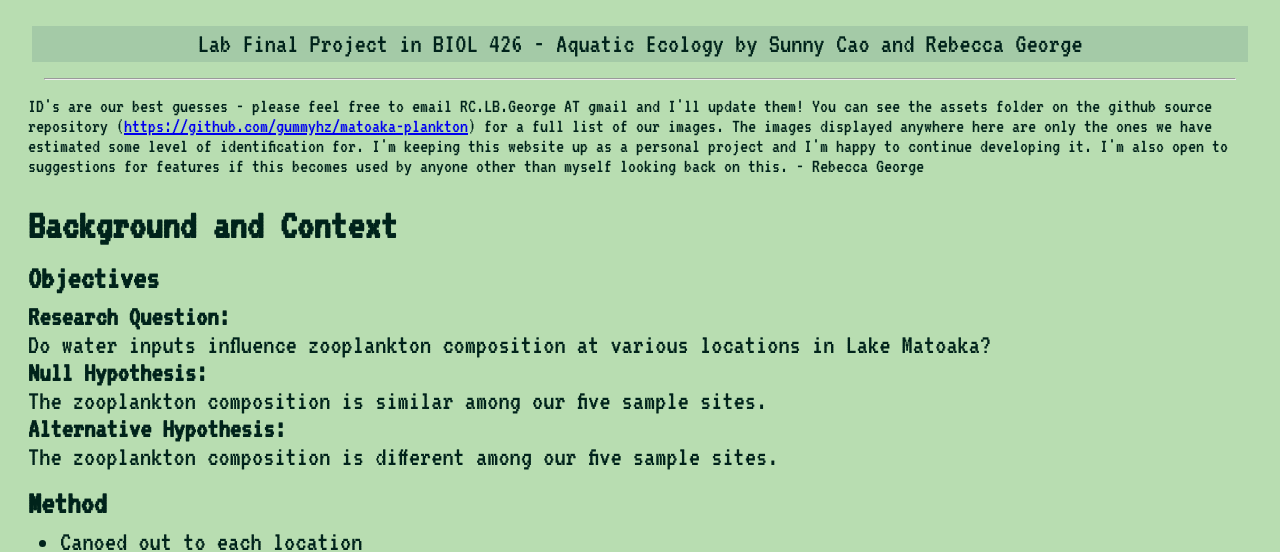
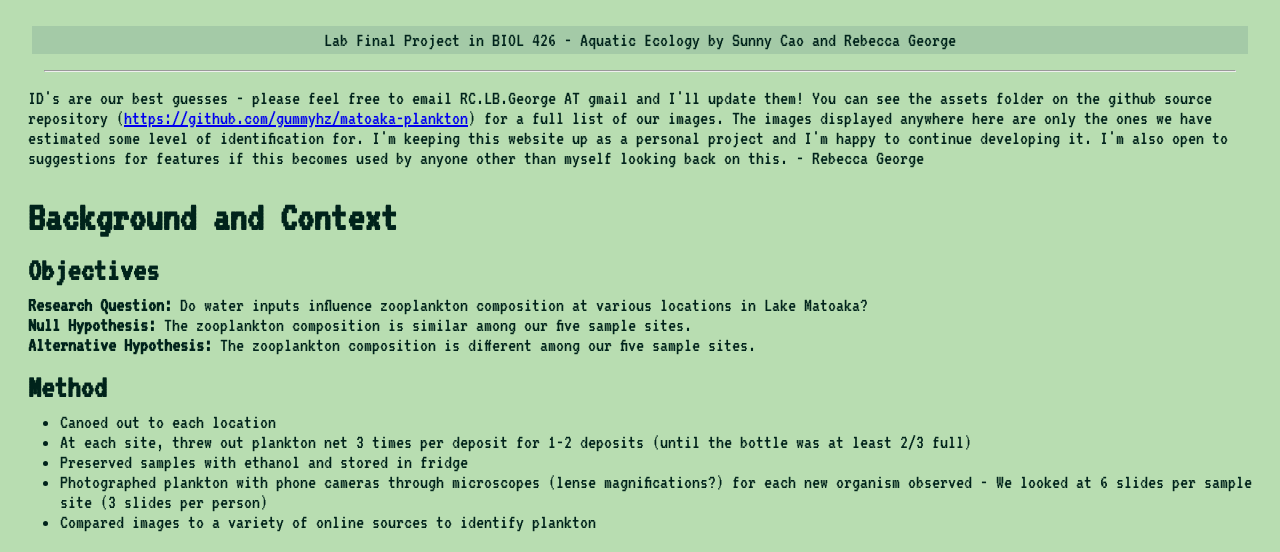
Before and after one commit to gummyhz/matoaka-plankton, a plain HTML site: page index.html in a window 1280 px wide. Shown: the part 402-954 px from the top of the page. Drawn offline with nearby package versions, Linux system fonts and the light colour scheme; a web font is replaced by a local one.

Commit message:
update styles

```diff
--- a/index.html
+++ b/index.html
@@ -39,7 +39,7 @@
         <p id="subtitle">Lab Final Project in BIOL 426 - Aquatic Ecology by Sunny Cao and Rebecca George</p>
         <hr style="margin:1rem; color:#866F45;">
 
-        <p style="font-size: 1.25rem;">ID's are our best guesses - please feel free to email RC.LB.George AT gmail and
+        <p >ID's are our best guesses - please feel free to email RC.LB.George AT gmail and
             I'll update them! You can see the assets folder on the github source repository (<a
                 href="https://github.com/gummyhz/matoaka-plankton">https://github.com/gummyhz/matoaka-plankton</a>) for
             a full list of our
@@ -53,15 +53,15 @@
         <h3>
             Objectives
         </h3>
-        <h4>Research Question:</h4>
-        <p>Do water inputs influence zooplankton composition at various locations in Lake Matoaka?</p>
-        <h4>
+        <p><strong>Research Question:</strong>
+        Do water inputs influence zooplankton composition at various locations in Lake Matoaka?</p>
+        <p><strong>
             Null Hypothesis:
-        </h4>
-        <p>The zooplankton composition is similar among our five sample sites.
+        </strong>
+        The zooplankton composition is similar among our five sample sites.
         </p>
-        <h4>Alternative Hypothesis:</h4>
-        <p>The zooplankton composition is different among our five sample sites.
+        <p><strong>Alternative Hypothesis:</strong>
+        The zooplankton composition is different among our five sample sites.
         </p>
         <h3>Method</h3>
         <ul style="padding-left: 2rem;">
@@ -73,6 +73,7 @@
                 organism observed - We looked at 6 slides per sample site (3 slides per person)</li>
             <li>Compared images to a variety of online sources to identify plankton</li>
         </ul>
+        <br>
          <table>
             <tr>
                 <td colspan="3">Sample Collection Details:</td>
--- a/styles.css
+++ b/styles.css
@@ -53,6 +53,9 @@ th, td {
 }
 .background {
   margin: 1em;
+}
+.background p, ul {
+  font-size: 1.25rem;
 }
 
 #hero-title {
```
